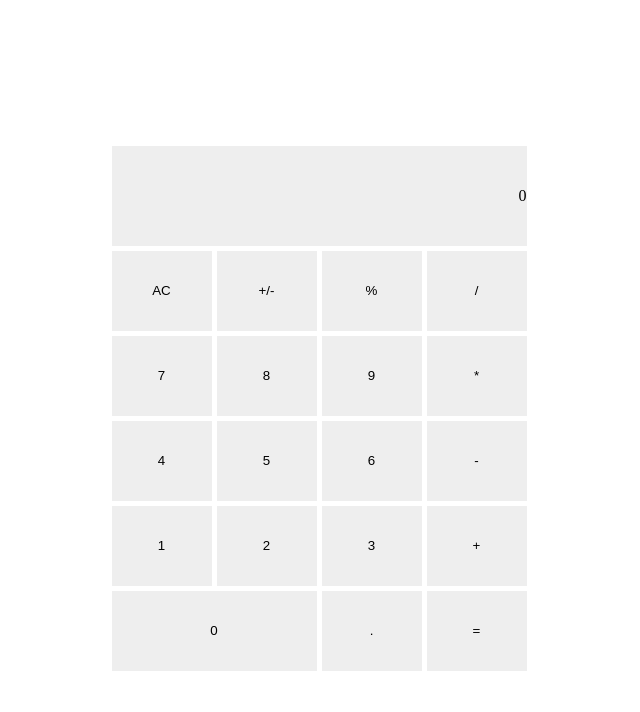
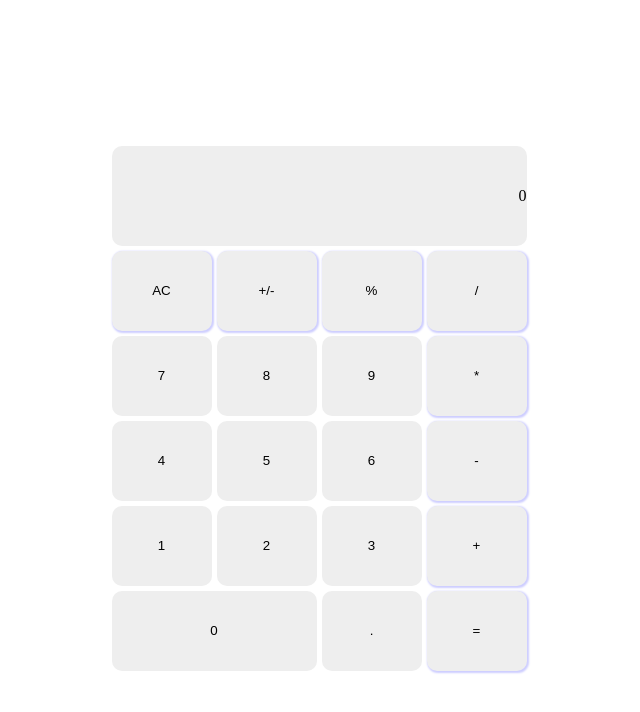
Before and after one commit to Klience/Simple-Calc, a plain HTML site: page index.html in a window 1280 px wide. Shown: the whole page, without its empty margins (321-961 px from the left). Drawn offline with Linux system fonts and the light colour scheme.

Commit message:
Add distinction to operator and auxiliary buttons

```diff
--- a/style.css
+++ b/style.css
@@ -22,13 +22,19 @@
   flex-direction: column;
   justify-content: space-around;
   align-items: flex-end;
+  border-radius: 10px;
 }
 
 button {
   background-color: #eee;
   border: none;
+  border-radius: 10px;
 }
 
 #zero {
   grid-column: span 2;
 }
+
+.operator, .clear, .sign, .percent, .equals {
+  box-shadow: 1px 1px 2px 1px rgba(0, 0, 255, .2);
+}
```
